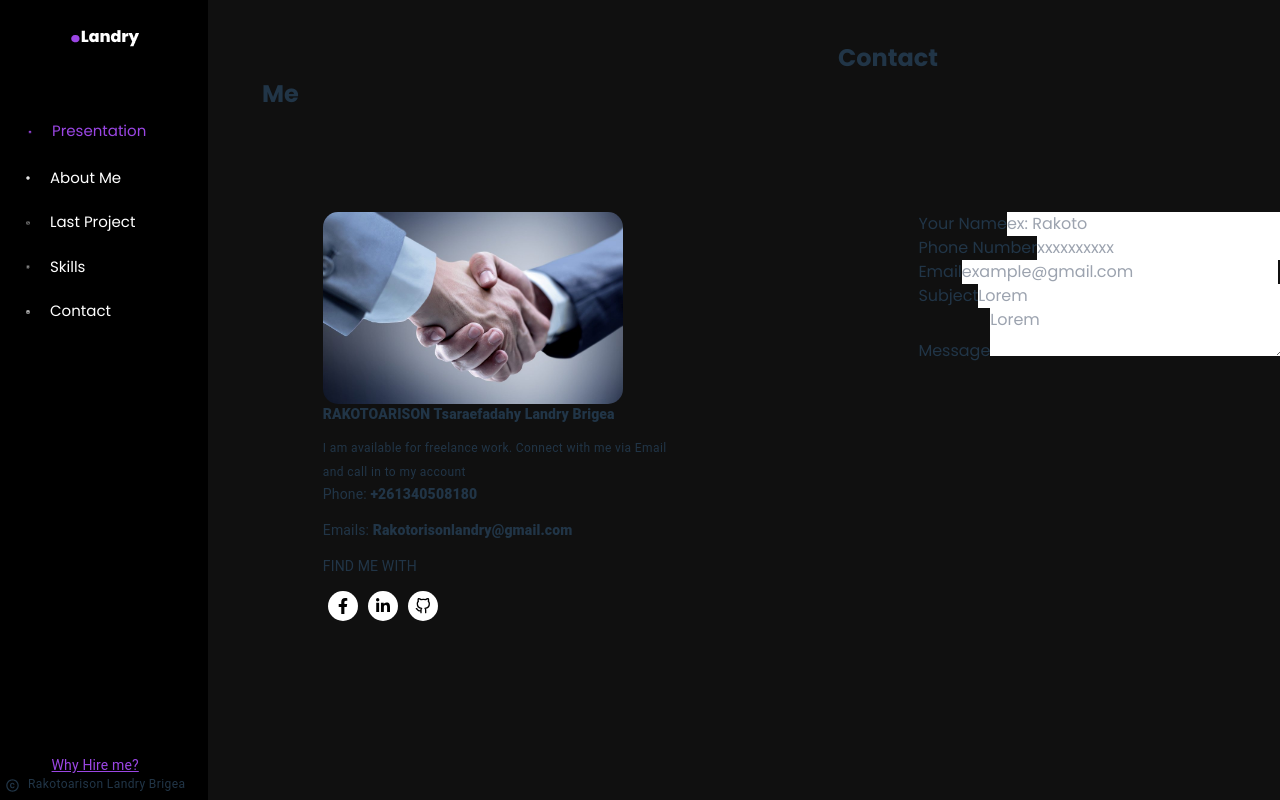
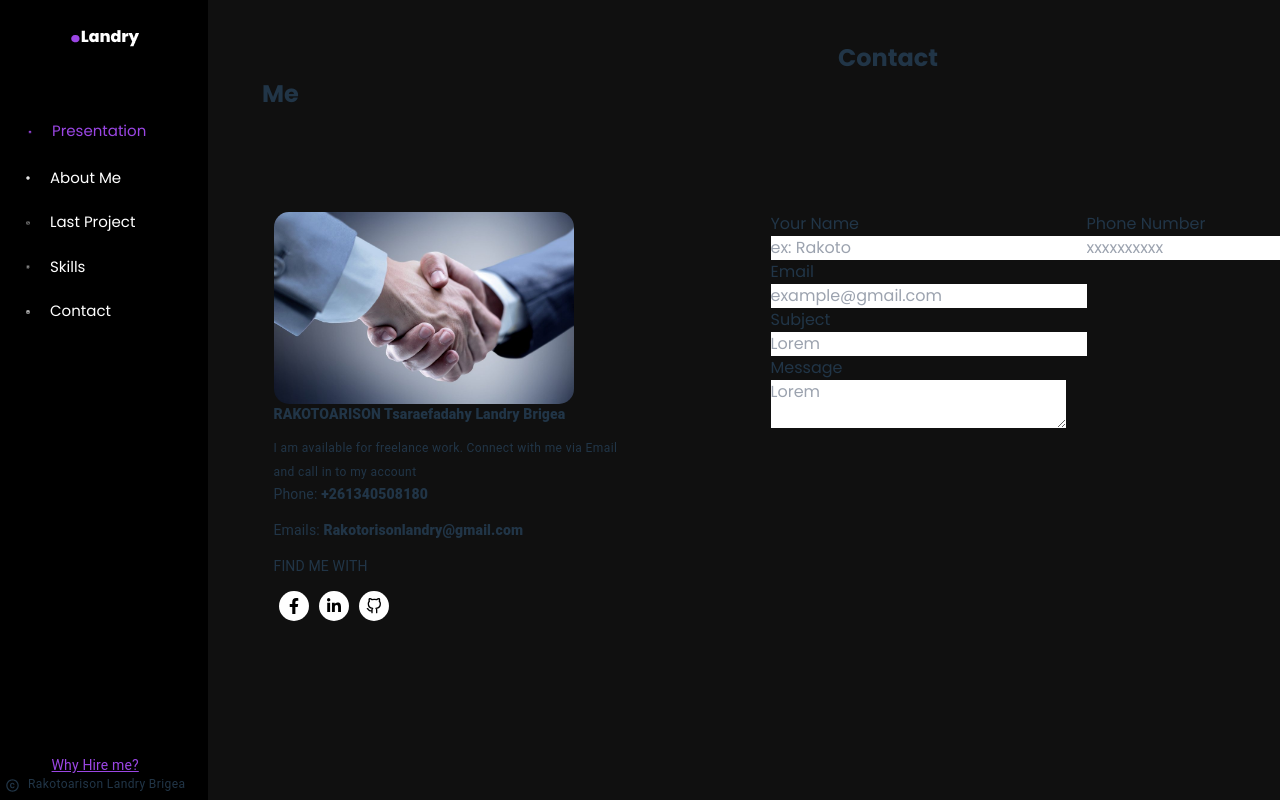
Before and after one commit to rakotoarisonlandry/Portfolio, a React (Vite) app: page /contact in a window 1280 px wide. Shown: the top 800 px of the page. Built offline with nearby package versions, Linux system fonts and the light colour scheme.

Commit message:
form modification

```diff
--- a/src/pages/Contact/Form.jsx
+++ b/src/pages/Contact/Form.jsx
@@ -3,28 +3,38 @@ import { Box } from "@mui/material";
 
 function Form() {
   return (
-    <Box>
-      <Box className="Form-First-input">
-        <Box>
+    <Box className="Form-Container">
+      <Box className="Form-First-input-Flex">
+        <Box className="single-Form">
           <label htmlFor="name">Your Name</label>
-          <input type="text" id="name" placeholder="ex: Rakoto" />
+          <Box>
+            <input type="text" id="name" placeholder="ex: Rakoto" />
+          </Box>
         </Box>
-        <Box>
+        <Box className="single-Form">
           <label htmlFor="phoneNumber">Phone Number</label>
-          <input type="text" id="phoneNumber" placeholder="xxxxxxxxxx" />
+          <Box>
+            <input type="text" id="phoneNumber" placeholder="xxxxxxxxxx" />
+          </Box>
         </Box>
       </Box>
-      <Box>
+      <Box className="single-Form">
         <label htmlFor="email">Email</label>
-        <input type="text" id="email" placeholder="example@gmail.com" />
+        <Box>
+          <input type="text" id="email" placeholder="example@gmail.com" />
+        </Box>
       </Box>
-      <Box>
+      <Box className="single-Form">
         <label htmlFor="subject">Subject</label>
-        <input type="text" id="subject" placeholder="Lorem" />
+        <Box>
+          <input type="text" id="subject" placeholder="Lorem" />
+        </Box>
       </Box>
-      <Box>
+      <Box className="single-Form">
         <label htmlFor="message">Message</label>
-        <textarea id="message" placeholder="Lorem"></textarea>
+        <Box>
+          <textarea id="message" placeholder="Lorem"></textarea>
+        </Box>
       </Box>
     </Box>
   );
```
